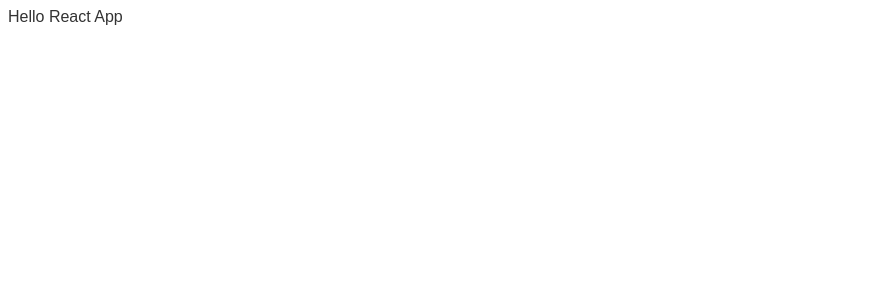
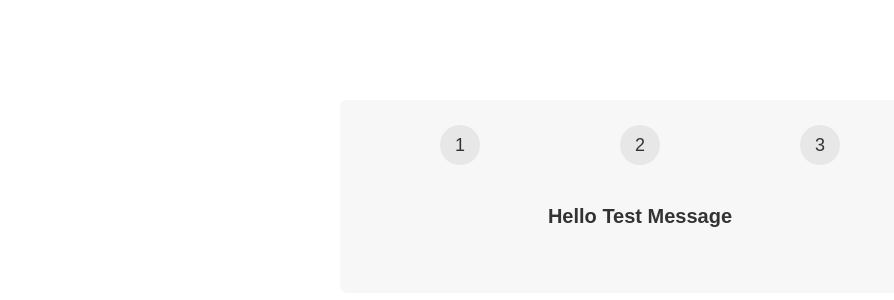
Before and after one commit to MBANS8A1/steps, a React (Create React App) app: page / in a window 1280 px wide. Shown: the top 300 px of the page, without its empty margins (0-894 px from the left). Built offline with nearby package versions, Linux system fonts and the light colour scheme.

Commit message:
Added some static markup in the root App functional component for the steps, message associated with the steps and buttons container.

```diff
--- a/src/App.js
+++ b/src/App.js
@@ -1,3 +1,14 @@
 export default function App() {
-  return <div>Hello React App</div>;
+  return (
+    <div className="steps">
+      <div className="numbers">
+        <div>1</div>
+        <div>2</div>
+        <div>3</div>
+      </div>
+
+      <p className="message">Hello Test Message</p>
+      <div className="buttons"></div>
+    </div>
+  );
 }
```
